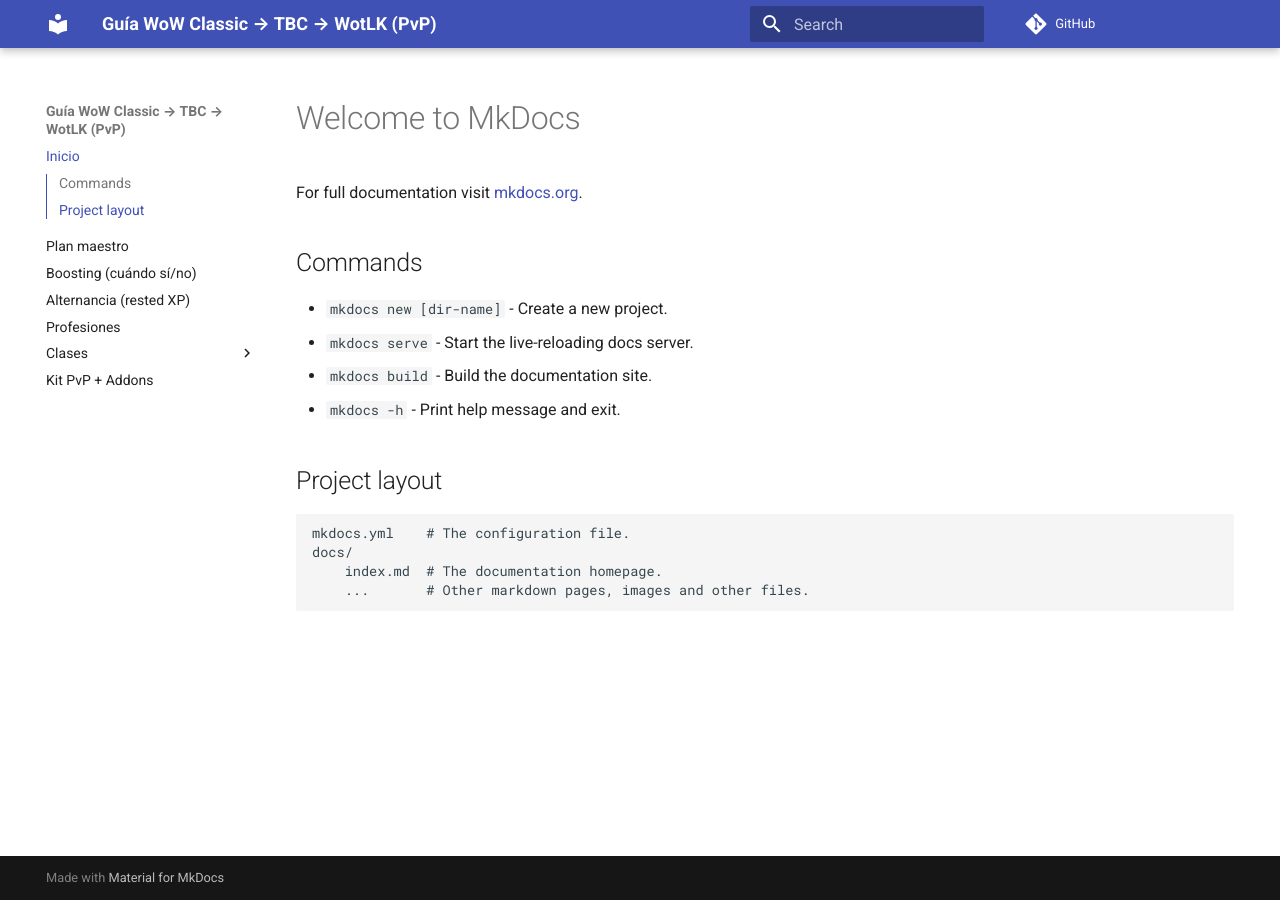
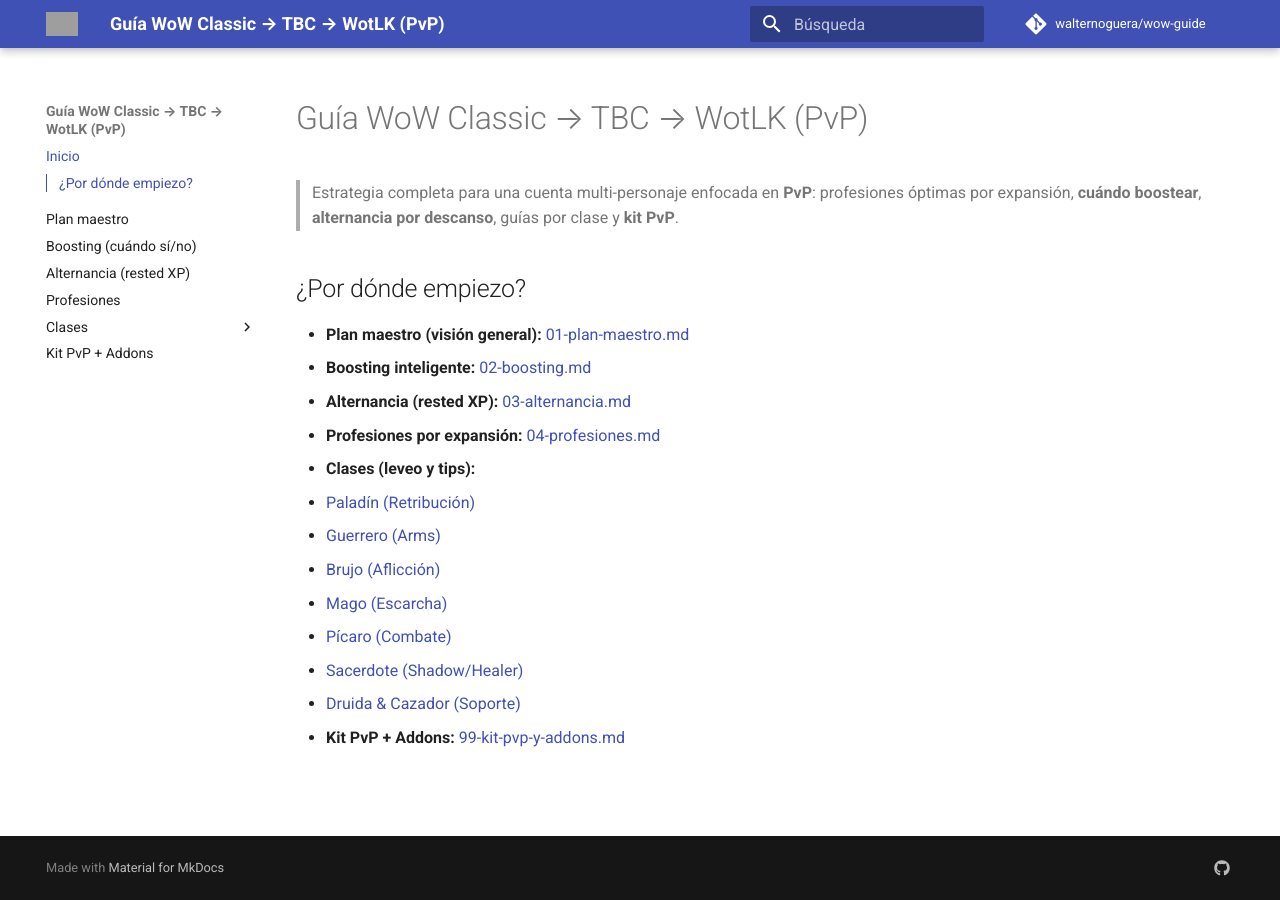
Before and after one commit to walternoguera/wow-guide, an MkDocs documentation site: the page built from docs/index.md, in a window 1280 px wide. Built offline with MkDocs 1.6.1 and Material for MkDocs 9.7.7, drawn with Linux system fonts in a browser that asks for light colours; comment, search, counter and statistics services are not loaded; grey boxes are pictures that could not be loaded.

Commit message:
mejorando

```diff
--- a/docs/index.md
+++ b/docs/index.md
@@ -1,17 +1,19 @@
-# Welcome to MkDocs
+# Guía WoW Classic → TBC → WotLK (PvP)
 
-For full documentation visit [mkdocs.org](https://www.mkdocs.org).
+> Estrategia completa para una cuenta multi-personaje enfocada en **PvP**: profesiones óptimas por expansión, **cuándo boostear**, **alternancia por descanso**, guías por clase y **kit PvP**.
 
-## Commands
+## ¿Por dónde empiezo?
 
-* `mkdocs new [dir-name]` - Create a new project.
-* `mkdocs serve` - Start the live-reloading docs server.
-* `mkdocs build` - Build the documentation site.
-* `mkdocs -h` - Print help message and exit.
-
-## Project layout
-
-    mkdocs.yml    # The configuration file.
-    docs/
-        index.md  # The documentation homepage.
-        ...       # Other markdown pages, images and other files.
+- **Plan maestro (visión general):** [01-plan-maestro.md](01-plan-maestro.md)
+- **Boosting inteligente:** [02-boosting.md](02-boosting.md)
+- **Alternancia (rested XP):** [03-alternancia.md](03-alternancia.md)
+- **Profesiones por expansión:** [04-profesiones.md](04-profesiones.md)
+- **Clases (leveo y tips):**
+  - [Paladín (Retribución)](05-paladin.md)
+  - [Guerrero (Arms)](06-warrior.md)
+  - [Brujo (Aflicción)](07-warlock.md)
+  - [Mago (Escarcha)](08-mage.md)
+  - [Pícaro (Combate)](09-rogue.md)
+  - [Sacerdote (Shadow/Healer)](10-priest.md)
+  - [Druida & Cazador (Soporte)](11-druid-hunter-support.md)
+- **Kit PvP + Addons:** [99-kit-pvp-y-addons.md](99-kit-pvp-y-addons.md)
--- a/mkdocs.yml
+++ b/mkdocs.yml
@@ -1,10 +1,15 @@
 site_name: Guía WoW Classic → TBC → WotLK (PvP)
-site_description: Profesiones, boosting, alternancia y guías por clase enfocadas en PvP.
+site_description: Profesiones, boosting estratégico, alternancia, guías por clase y kit PvP.
 site_url: https://walternoguera.github.io/wow-guide
 repo_url: https://github.com/walternoguera/wow-guide
+repo_name: walternoguera/wow-guide
+edit_uri: edit/main/docs/
 
 theme:
   name: material
+  language: es
+  logo: assets/logo.png         # opcional (créalo luego)
+  favicon: assets/favicon.png   # opcional (créalo luego)
   features:
     - navigation.instant
     - navigation.tracking
@@ -12,6 +17,10 @@
     - search.suggest
     - search.highlight
     - toc.integrate
+
+plugins:
+  - search:
+      lang: es
 
 nav:
   - Inicio: index.md
@@ -29,11 +38,7 @@
     - Druida & Cazador (soporte): 11-druid-hunter-support.md
   - Kit PvP + Addons: 99-kit-pvp-y-addons.md
 
-markdown_extensions:
-  - admonition
-  - toc:
-      permalink: true
-  - tables
-  - def_list
-  - attr_list
-  - md_in_html
+extra:
+  social:
+    - icon: fontawesome/brands/github
+      link: https://github.com/walternoguera/wow-guide
```
